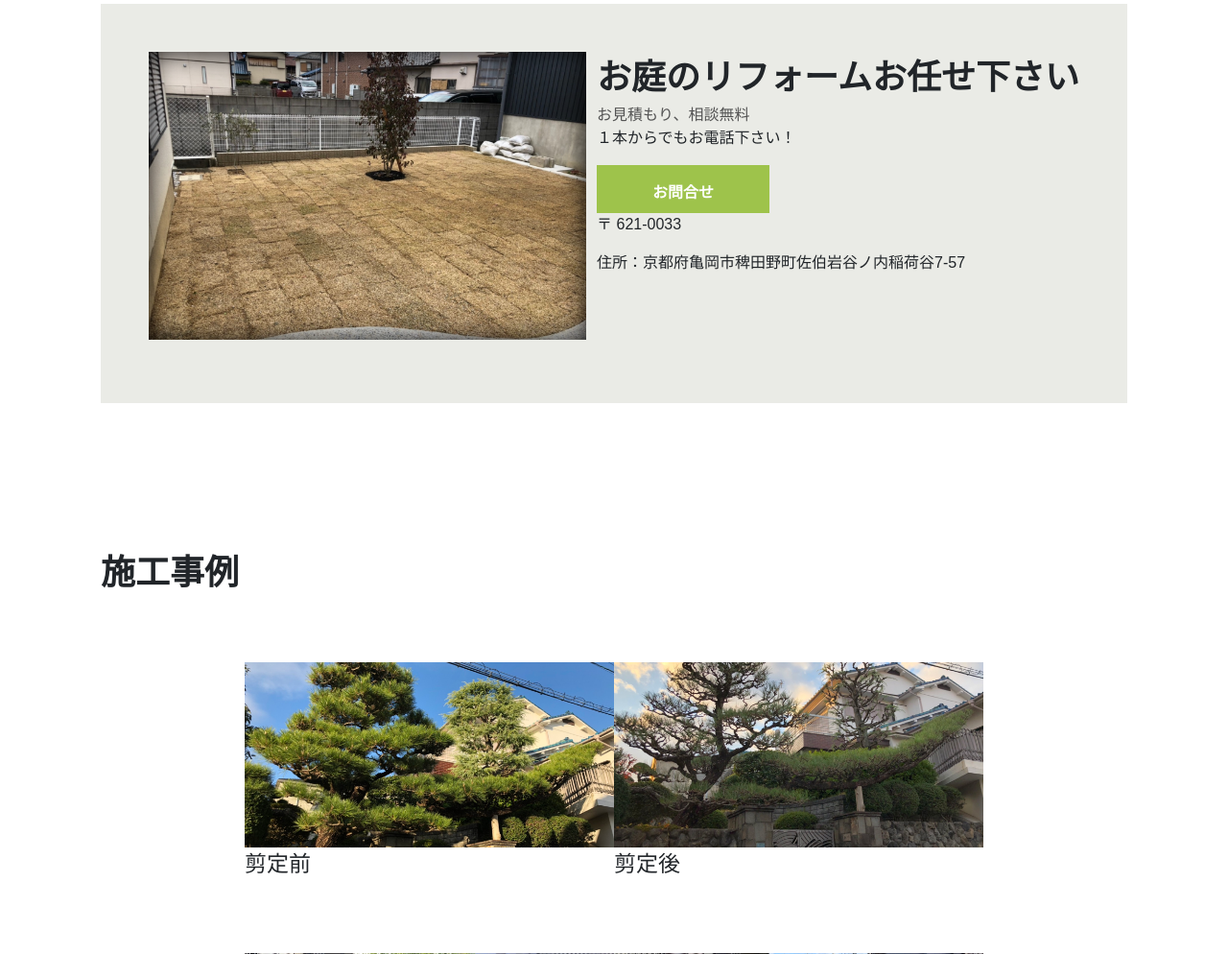
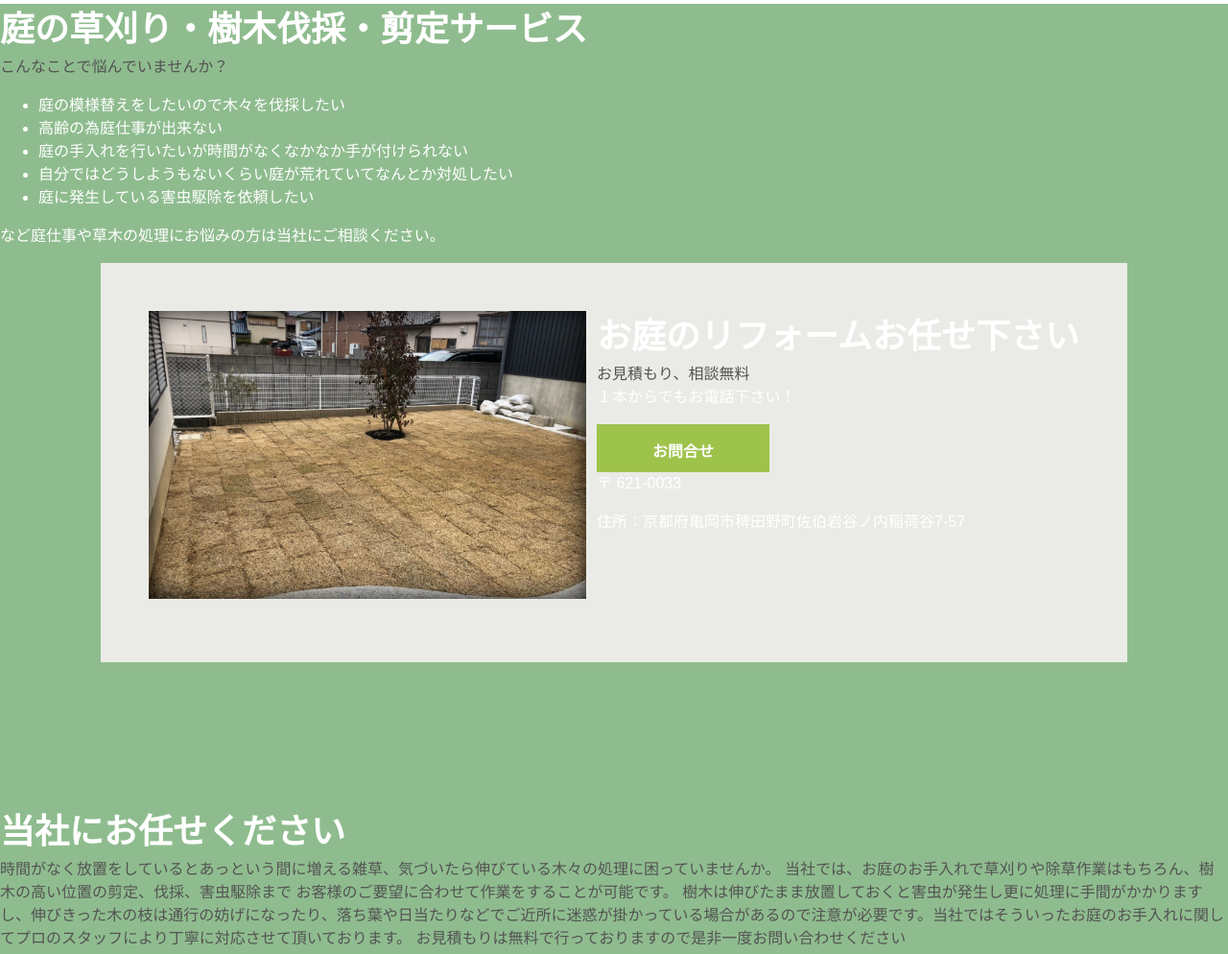
Before and after one commit to jiujianz/kazuzoen, a plain HTML site: page index.html in a window 1280 px wide. Shown: the part 942-1936 px from the top of the page at 96% size. Drawn offline with Linux system fonts and the light colour scheme; a web font is replaced by a local one.

Commit message:
fix layout

```diff
--- a/index.html
+++ b/index.html
@@ -59,6 +59,20 @@
           </div>
           <div id="main-content">
             <main>
+              <section class="description">
+                <div>
+                  <h2 class="main-title">庭の草刈り・樹木伐採・剪定サービス</h2>
+                  <p class="sub-title">こんなことで悩んでいませんか？</p>
+                  <ul>
+                    <li>庭の模様替えをしたいので木々を伐採したい</li>
+                    <li>高齢の為庭仕事が出来ない</li>
+                    <li>庭の手入れを行いたいが時間がなくなかなか手が付けられない</li>
+                    <li>自分ではどうしようもないくらい庭が荒れていてなんとか対処したい</li>
+                    <li>庭に発生している害虫駆除を依頼したい</li>
+                  </ul>
+                  <p>など庭仕事や草木の処理にお悩みの方は当社にご相談ください。</p>
+                </div>
+              </section>
               <section class="introduction">
                 <div class="introduction__inner">
                   <div class="introduction__img cover-slide">
@@ -78,6 +92,18 @@
                       <p>住所：京都府亀岡市稗田野町佐伯岩谷ノ内稲荷谷7-57</p>
                     </div>
                   </div>
+                </div>
+              </section>
+              <section class="description">
+                <div>
+                  <h2 class="main-title">当社にお任せください</h2>
+                  <p class="sub-title">時間がなく放置をしているとあっという間に増える雑草、気づいたら伸びている木々の処理に困っていませんか。
+                    当社では、お庭のお手入れで草刈りや除草作業はもちろん、樹木の高い位置の剪定、伐採、害虫駆除まで
+                    お客様のご要望に合わせて作業をすることが可能です。
+
+                    樹木は伸びたまま放置しておくと害虫が発生し更に処理に手間がかかりますし、伸びきった木の枝は通行の妨げになったり、落ち葉や日当たりなどでご近所に迷惑が掛かっている場合があるので注意が必要です。当社ではそういったお庭のお手入れに関してプロのスタッフにより丁寧に対応させて頂いております。
+
+                    お見積もりは無料で行っておりますので是非一度お問い合わせください</p>
                 </div>
               </section>
               <section class="services">
@@ -155,7 +181,7 @@
                     <div class="cover-slide hover-darken">
                       <div class="bg-img-zoom img-bg50" style="background-image: url(images/work-2.jpg)"></div>
                     </div>
-                    <p class="services__title">芝舗装後</p>
+                    <p class="services__title">芝生塗装後</p>
                   </div>
                   <div class="services__item">
                     <div class="cover-slide hover-darken">
--- a/styles/breakpoints/_base.scss
+++ b/styles/breakpoints/_base.scss
@@ -60,6 +60,8 @@ img {
 #main-content {
   position: relative;
   z-index: 0;
+  color: $cWhite;
+  background-color: darkseagreen;
 }
 
 main {
```
Also changed, not shown: styles/style.css, 1 other file.
